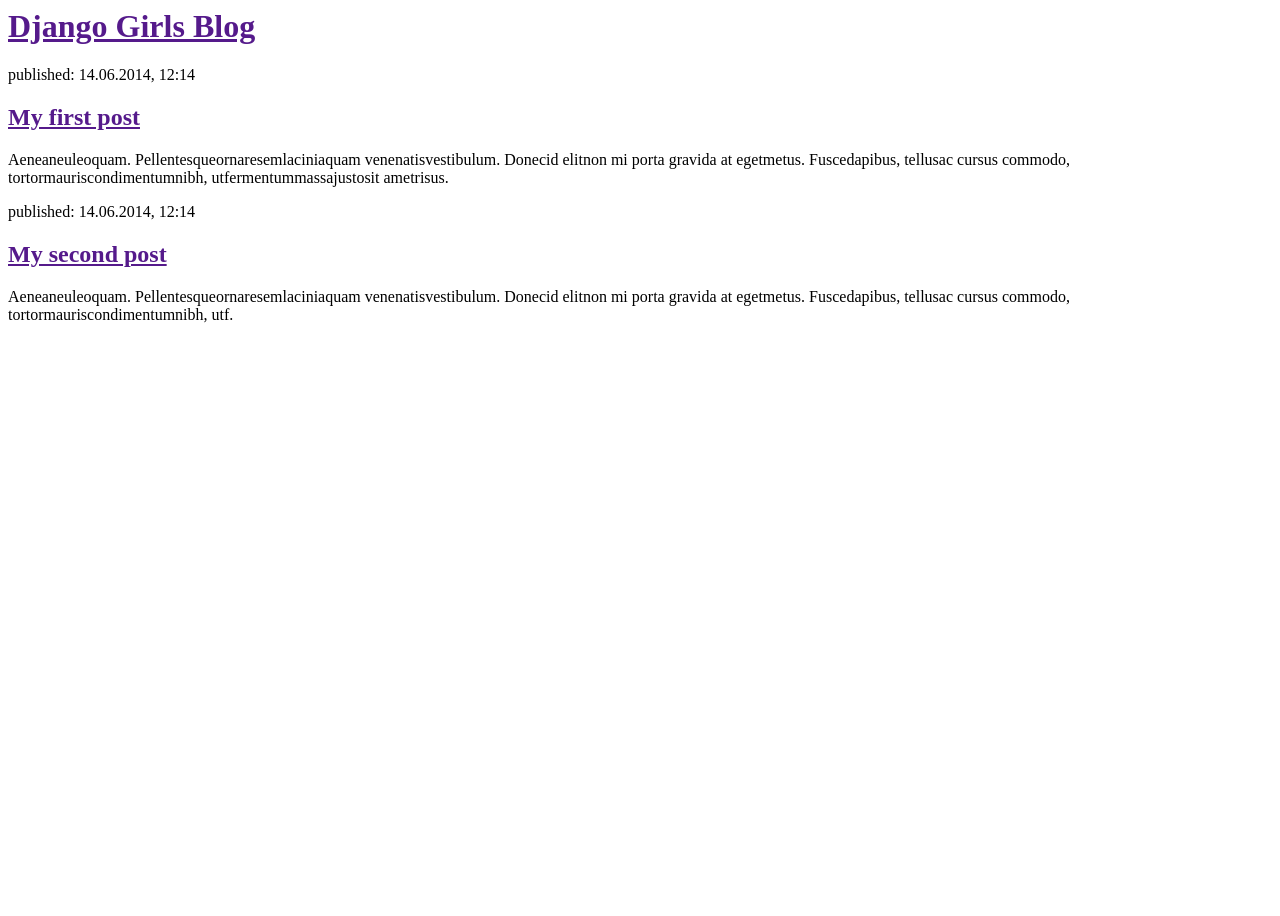
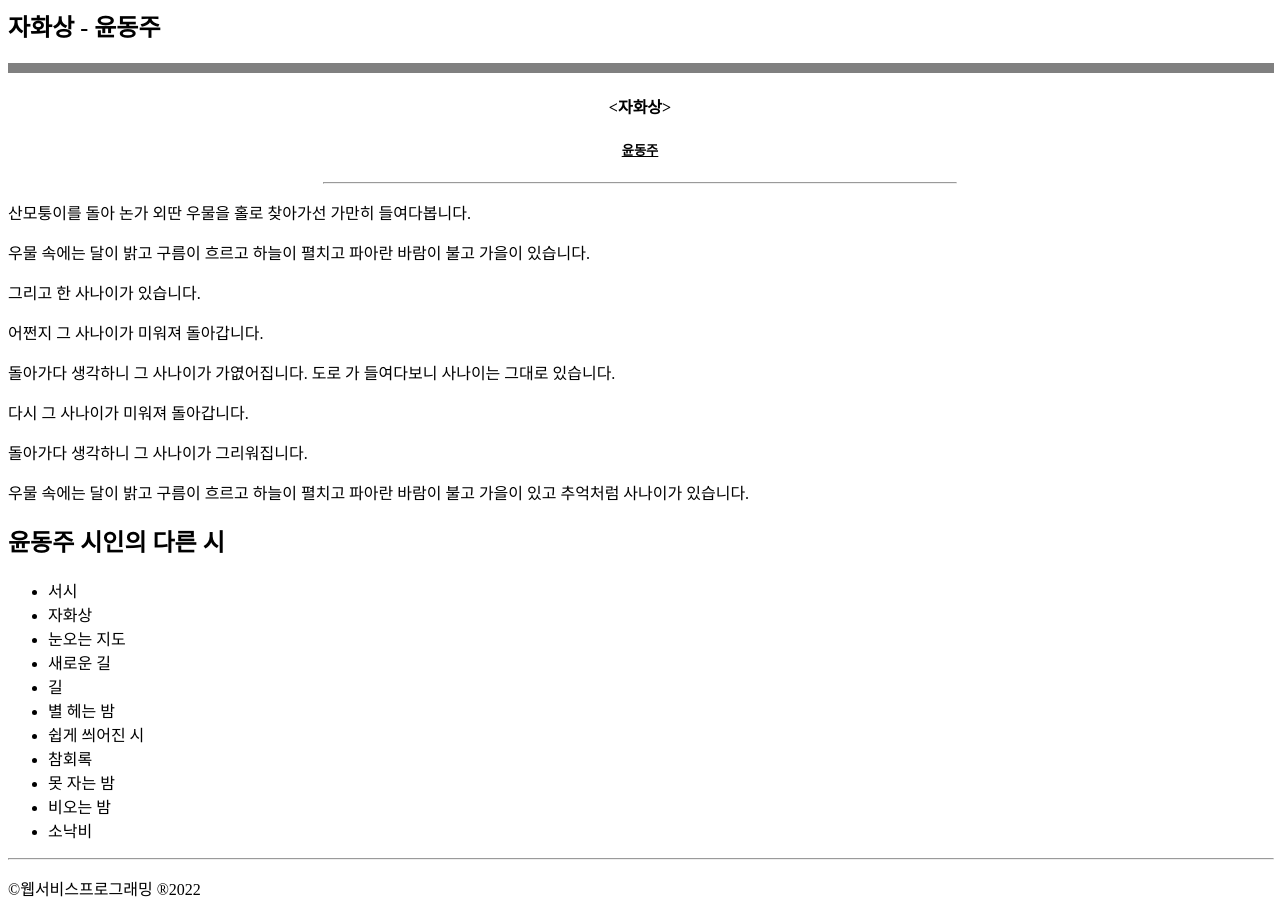
Before and after one commit to stop0ho/my-first-blog, a Django app: page / in a window 1280 px wide. Before the commit the page ends 323 px from the top, so only its background shows below. Run offline with Django 3.2, Linux system fonts and the light colour scheme.

Commit message:
실습과제6

```diff
--- a/blog/templates/blog/post_list.html
+++ b/blog/templates/blog/post_list.html
@@ -1,22 +1,49 @@
 <html>
   <head>
-    <title>Django Girls blog</title>
+    <title>윤동주 - 자화상</title>
   </head>
   <body>
-    <div>
-      <h1><a href="">Django Girls Blog</a></h1>
-    </div>
-
-    <div>
-      <p>published: 14.06.2014, 12:14</p>
-      <h2><a href="">My first post</a></h2>
-      <p>Aeneaneuleoquam. Pellentesqueornaresemlaciniaquam venenatisvestibulum. Donecid elitnon mi porta gravida at egetmetus. Fuscedapibus, tellusac cursus commodo, tortormauriscondimentumnibh, utfermentummassajustosit ametrisus. </p>
-    </div>
-
-    <div>
-      <p>published: 14.06.2014, 12:14</p>
-      <h2><a href="">My second post</a></h2>
-      <p>Aeneaneuleoquam. Pellentesqueornaresemlaciniaquam venenatisvestibulum. Donecid elitnon mi porta gravida at egetmetus. Fuscedapibus, tellusac cursus commodo, tortormauriscondimentumnibh, utf.</p>
-    </div>
+    <header>
+      <h2>자화상 - 윤동주</h2>
+    </header>
+    <hr size = "10" align ="left" width = 100% noshade = "noshade"></hr>
+    <section>
+      <center>
+        <h4><자화상></h4>
+        <U><h5>윤동주</h5></U>
+      </center>
+      <hr align = "center" width = 50%></hr>
+      <content>
+        <p>산모퉁이를 돌아 논가 외딴 우물을 홀로 찾아가선 가만히 들여다봅니다.</p>
+        <p>우물 속에는 달이 밝고 구름이 흐르고 하늘이 펼치고 파아란 바람이 불고 가을이 있습니다.</p>
+        <p>그리고 한 사나이가 있습니다.</p>
+        <p>어쩐지 그 사나이가 미워져 돌아갑니다.</p>
+        <p>돌아가다 생각하니 그 사나이가 가엾어집니다. 도로 가 들여다보니 사나이는 그대로 있습니다.</p>
+        <p>다시 그 사나이가 미워져 돌아갑니다.</p>
+        <p>돌아가다 생각하니 그 사나이가 그리워집니다.</p>
+        <p>우물 속에는 달이 밝고 구름이 흐르고 하늘이 펼치고 파아란 바람이 불고 가을이 있고 추억처럼 사나이가
+있습니다.</p>
+      </content>
+    </section>
+    <aside>
+      <h2>윤동주 시인의 다른 시</h2>
+      <ul>
+        <li>서시</li>
+        <li>자화상</li>
+        <li>눈오는 지도</li>
+        <li>새로운 길</li>
+        <li>길</li>
+        <li>별 헤는 밤</li>
+        <li>쉽게 씌어진 시</li>
+        <li>참회록</li>
+        <li>못 자는 밤</li>
+        <li>비오는 밤</li>
+        <li>소낙비</li>
+      </ul>
+    </aside>
+    <hr align = "left" width = 100%></hr>
+    <footer>
+      <p>©웹서비스프로그래밍 ®2022</p>
+    </footer>
   </body>
 </html>
```
